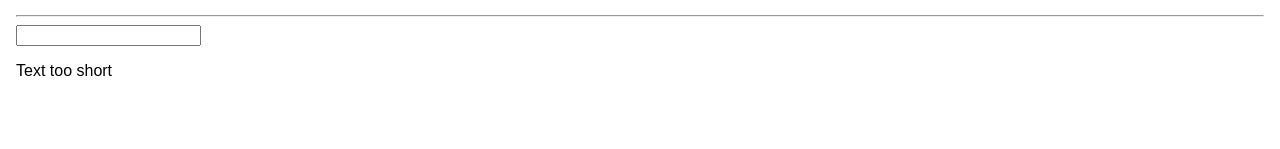
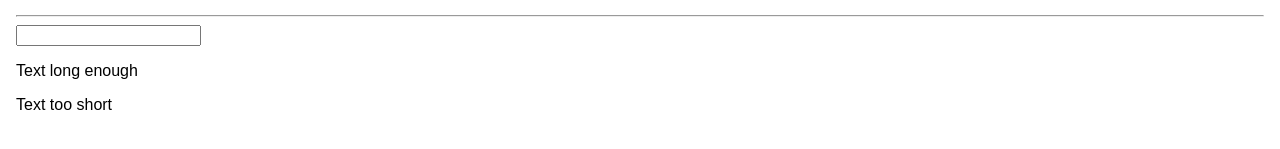
Before and after one commit to harriselliman/basic-react-exercises, a React (Create React App) app in the folder lists-conditionals-exercise/: page / in a window 1280 px wide. Shown: the part 177-326 px from the top of the page. Built offline with nearby package versions, Linux system fonts and the light colour scheme.

Commit message:
add second paragraph to Validation component

```diff
--- a/lists-conditionals-exercise/src/Validation/Validation.js
+++ b/lists-conditionals-exercise/src/Validation/Validation.js
@@ -3,6 +3,7 @@ import React from 'react';
 const validation = (props) => {
     return(
         <div>
+            <p>Text long enough</p>
             <p>Text too short</p>
         </div>
     );
```
